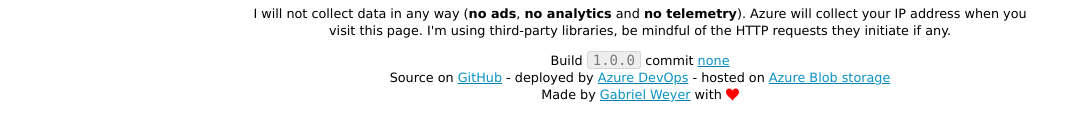
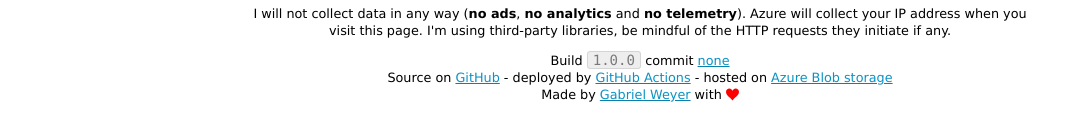
Before and after one commit to gabrielweyer/cors, an Angular app: page / in a window 1280 px wide. Shown: the part 666-797 px from the top of the page, without its empty margins (0-1068 px from the left). Built offline with nearby package versions, Linux system fonts and the light colour scheme.

Commit message:
Replace AzDO by GitHub Actions in footer

```diff
--- a/src/app/footer/footer.component.html
+++ b/src/app/footer/footer.component.html
@@ -8,7 +8,7 @@
   <span class="mono-font">{{build}}</span> commit
   <app-link [href]="'https://github.com/gabrielweyer/cors/commit/' + commit">{{commit | slice:0:7}}</app-link><br>
   Source on <app-link [href]="'https://github.com/gabrielweyer/cors'">GitHub</app-link> - deployed by
-  <app-link [href]="'https://azure.microsoft.com/en-au/services/devops/'">Azure DevOps</app-link> - hosted on
+  <app-link [href]="'https://github.com/features/actions'">GitHub Actions</app-link> - hosted on
   <app-link [href]="'https://azure.microsoft.com/en-gb/services/storage/blobs/'">Azure Blob storage</app-link><br>
   Made by <app-link [href]="'https://gabrielweyer.net/'">Gabriel Weyer</app-link> with
   <svg class="heart" viewBox="0 0 32 29.6">
```
